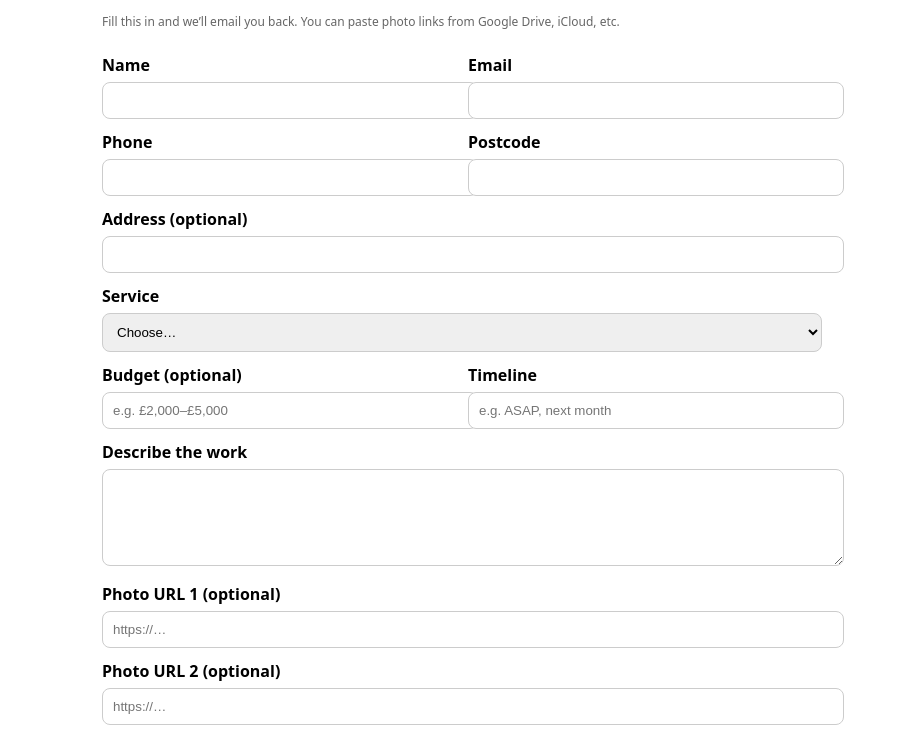
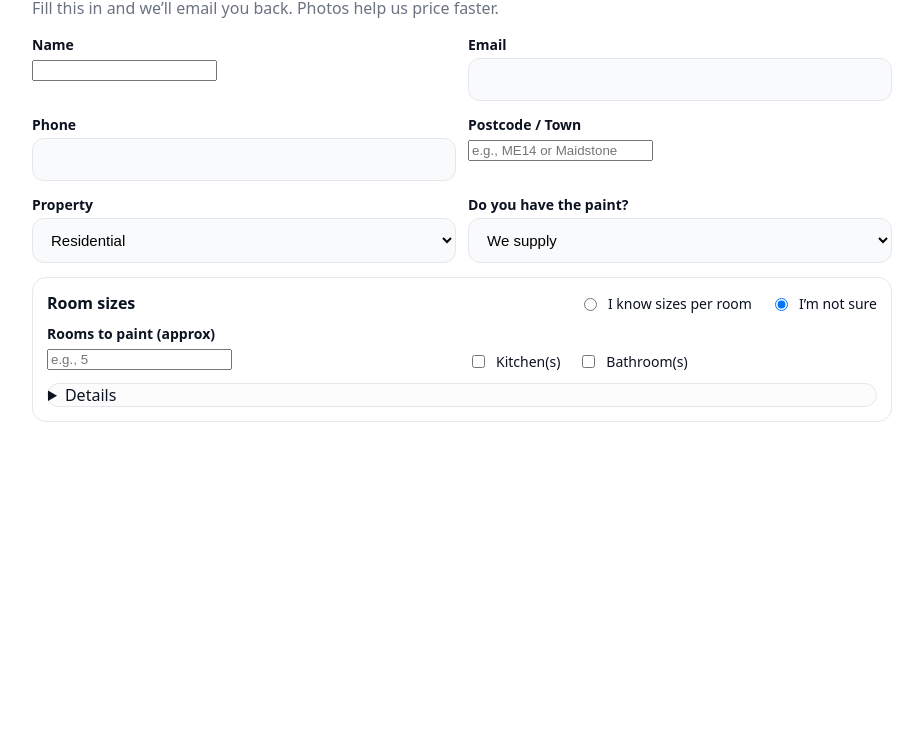
Before and after one commit to KeeratConsulting/Vercel, a website: page index.html in a window 1280 px wide. Shown: the part 75-809 px from the top of the page, without its empty margins (178-1101 px from the left). Drawn offline with Linux system fonts and the light colour scheme.

Commit message:
Update index.html

```diff
--- a/index.html
+++ b/index.html
@@ -3,105 +3,108 @@
 <head>
 <meta charset="utf-8">
 <meta name="viewport" content="width=device-width,initial-scale=1">
-  <title>Get a Quote</title>
+<title>Painting Quote</title>
 <style>
-    body { font-family: system-ui, Arial, sans-serif; max-width: 720px; margin: 24px auto; padding: 0 12px; }
-    label { display:block; margin-top:12px; font-weight:600; }
-    input, select, textarea { width:100%; padding:10px; border:1px solid #ccc; border-radius:8px; margin-top:6px; }
-    button { margin-top:16px; padding:12px 16px; border:0; border-radius:10px; cursor:pointer; }
-    .row { display:grid; grid-template-columns:1fr 1fr; gap:12px; }
-    .note{ color:#666; font-size:12px; }
-    .ok { color: #0a7a0a; }
-    .err { color: #b00020; }
+  :root {
+    --bg:#ffffff; --text:#0b1220; --muted:#6b7280; --border:#e5e7eb;
+    --accent:#fbbf24; --accentText:#111827; --input:#f9fafb;
+  }
+  *{box-sizing:border-box}
+  body{font-family:system-ui,-apple-system,Segoe UI,Roboto,Arial; background:var(--bg); color:var(--text); margin:0; padding:24px}
+  h1{margin:0 0 12px 0; font-size:26px}
+  p.muted{color:var(--muted); margin:0 0 16px 0}
+  form{display:grid; gap:14px; max-width:860px; margin:0 auto}
+  .grid2{display:grid; grid-template-columns:1fr 1fr; gap:12px}
+  label.lbl{font-weight:600; font-size:14px; margin-bottom:4px; display:block}
+  input[type=text],input[type=email],input[type=tel],input[type=number],select,textarea{
+    width:100%; background:var(--input); border:1px solid var(--border); border-radius:12px;
+    padding:12px 14px; font-size:15px; outline:none;
+  }
+  textarea{min-height:110px; resize:vertical}
+  .card{border:1px solid var(--border); border-radius:14px; padding:14px}
+  .row{display:flex; gap:18px; flex-wrap:wrap; align-items:center}
+  .radio, .check{display:flex; align-items:center; gap:8px; font-size:14px}
+  .hint{color:var(--muted); font-size:12px}
+  details{border:1px solid var(--border); border-radius:12px; background:#fcfcfd}
+  summary{cursor:pointer; padding:12px 14px; font-weight:600}
+  details > div{padding:0 14px 14px 14px}
+  .upload{display:inline-flex; align-items:center; gap:8px; border:1px dashed var(--border);
+          background:#f8fafc; border-radius:12px; padding:10px 12px; cursor:pointer; width:max-content}
+  .upload input{display:none}
+  .btn{
+    -webkit-appearance:none; appearance:none; border:0; background:var(--accent); color:var(--accentText);
+    padding:14px 18px; border-radius:14px; font-weight:700; font-size:16px; cursor:pointer; width:100%;
+  }
+  .center{max-width:860px; margin:0 auto}
+  .footer-note{color:var(--muted); font-size:12px}
+  .pill{padding:6px 10px; border:1px solid var(--border); border-radius:999px; background:#fff}
+  @media (max-width:720px){ .grid2{grid-template-columns:1fr} }
 </style>
 </head>
 <body>
-  <h1>Request a Quote</h1>
-  <p class="note">Fill this in and we’ll email you back. You can paste photo links from Google Drive, iCloud, etc.</p>
+  <div class="center">
+    <h1>Get a Painting Quote</h1>
+    <p class="muted">Fill this in and we’ll email you back. Photos help us price faster.</p>
 
     <form id="quote">
-    <div class="row">
+
+      <div class="grid2">
         <div>
-        <label>Name<input name="name" required></label>
+          <label class="lbl">Name</label>
+          <input name="name" required>
         </div>
         <div>
-        <label>Email<input type="email" name="email" required></label>
+          <label class="lbl">Email</label>
+          <input type="email" name="email" required>
         </div>
       </div>
 
-    <div class="row">
-      <div><label>Phone<input name="phone" required></label></div>
-      <div><label>Postcode<input name="postcode" required></label></div>
+      <div class="grid2">
+        <div>
+          <label class="lbl">Phone</label>
+          <input type="tel" name="phone" required>
+        </div>
+        <div>
+          <label class="lbl">Postcode / Town</label>
+          <input name="postcode" placeholder="e.g., ME14 or Maidstone" required>
+        </div>
       </div>
 
-    <label>Address (optional)<input name="address"></label>
-
-    <label>Service
-      <select name="service" required>
-        <option value="">Choose…</option>
-        <option>Painting & Decorating</option>
-        <option>Brickwork / Repointing</option>
-        <option>Extensions / Refurb</option>
-        <option>Bathroom / Kitchen</option>
-        <option>Other</option>
+      <div class="grid2">
+        <div>
+          <label class="lbl">Property</label>
+          <select name="property" required>
+            <option value="Residential">Residential</option>
+            <option value="Commercial">Commercial</option>
           </select>
-    </label>
-
-    <div class="row">
-      <div><label>Budget (optional)<input name="budget" placeholder="e.g. £2,000–£5,000"></label></div>
-      <div><label>Timeline<input name="timeline" placeholder="e.g. ASAP, next month"></label></div>
+        </div>
+        <div>
+          <label class="lbl">Do you have the paint?</label>
+          <select name="paint_supply" required>
+            <option value="We supply">We supply</option>
+            <option value="Client supplies">I have the paint</option>
+          </select>
+        </div>
       </div>
 
-    <label>Describe the work
-      <textarea name="message" rows="5" required></textarea>
-    </label>
+      <div class="card">
+        <div class="row" style="justify-content:space-between">
+          <strong>Room sizes</strong>
+          <div class="row">
+            <label class="radio"><input type="radio" name="room_size_mode" value="I know sizes per room"> I know sizes per room</label>
+            <label class="radio"><input type="radio" name="room_size_mode" value="I'm not sure" checked> I’m not sure</label>
+          </div>
+        </div>
 
-    <label>Photo URL 1 (optional)<input name="photo_url_1" placeholder="https://…"></label>
-    <label>Photo URL 2 (optional)<input name="photo_url_2" placeholder="https://…"></label>
-    <label>Photo URL 3 (optional)<input name="photo_url_3" placeholder="https://…"></label>
-    <label class="note">Tip: paste share links from your phone’s gallery, Google Drive, Dropbox, iCloud, etc.</label>
+        <div class="grid2" style="margin-top:10px">
+          <div>
+            <label class="lbl">Rooms to paint (approx)</label>
+            <input name="rooms_count" placeholder="e.g., 5">
+          </div>
+          <div style="display:flex; gap:18px; align-items:center; margin-top:28px">
+            <label class="check"><input type="checkbox" name="include_kitchens" value="Yes"> Kitchen(s)</label>
+            <label class="check"><input type="checkbox" name="include_bathrooms" value="Yes"> Bathroom(s)</label>
+          </div>
+        </div>
 
-    <!-- Honeypot (spam trap) -->
-    <input name="source" value="website" hidden>
-    <input name="company" style="display:none">
-
-    <button id="btn" type="submit">Send enquiry</button>
-    <p id="msg"></p>
-  </form>
-
-  <script>
-    const f = document.getElementById('quote');
-    const btn = document.getElementById('btn');
-    const msg = document.getElementById('msg');
-
-    f.addEventListener('submit', async (e) => {
-      e.preventDefault();
-      msg.textContent = '';
-      btn.disabled = true; btn.textContent = 'Sending…';
-
-      // Ignore bots that fill hidden "company"
-      const data = Object.fromEntries(new FormData(f).entries());
-      if (data.company) { btn.disabled = false; btn.textContent = 'Send enquiry'; return; }
-
-      try {
-        const r = await fetch('/api/contact', {
-          method: 'POST',
-          headers: { 'Content-Type':'application/json' },
-          body: JSON.stringify(data)
-        });
-        const j = await r.json();
-        if (j.ok) {
-          msg.textContent = 'Sent! We’ll get back to you shortly.'; msg.className = 'ok';
-          f.reset();
-        } else {
-          msg.textContent = 'Error sending. Please try again or email us directly.'; msg.className = 'err';
-        }
-      } catch (e) {
-        msg.textContent = 'Network error. Please try again.'; msg.className = 'err';
-      } finally {
-        btn.disabled = false; btn.textContent = 'Send enquiry';
-      }
-    });
-  </script>
-</body>
-</html>
+        <details style="margin-top:12px">
```
Lines whose indentation alone changed are shown as unchanged.
